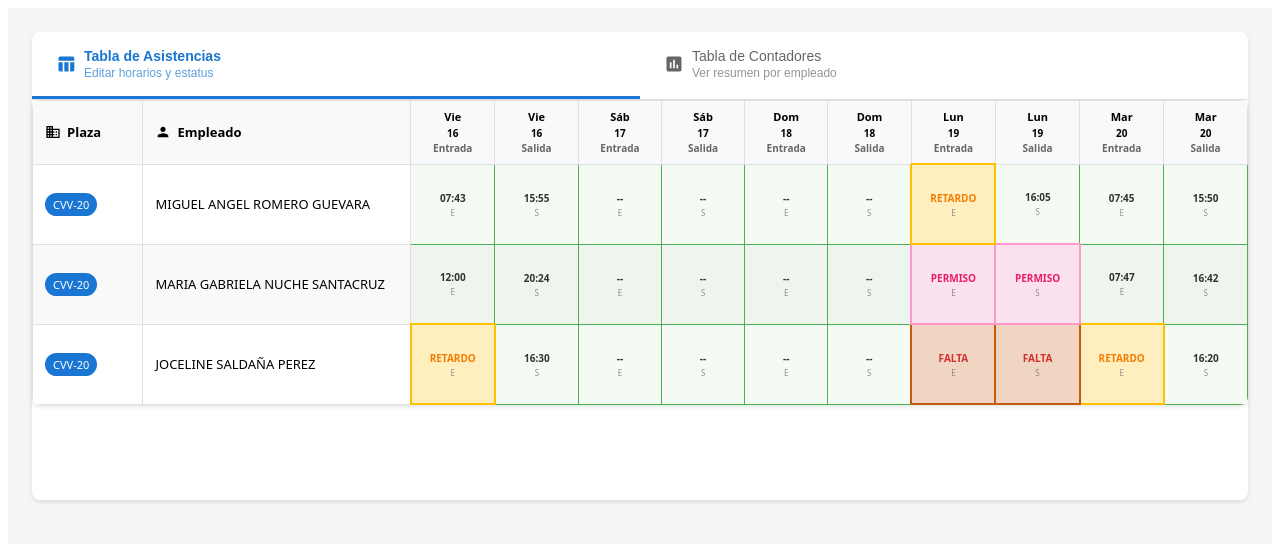
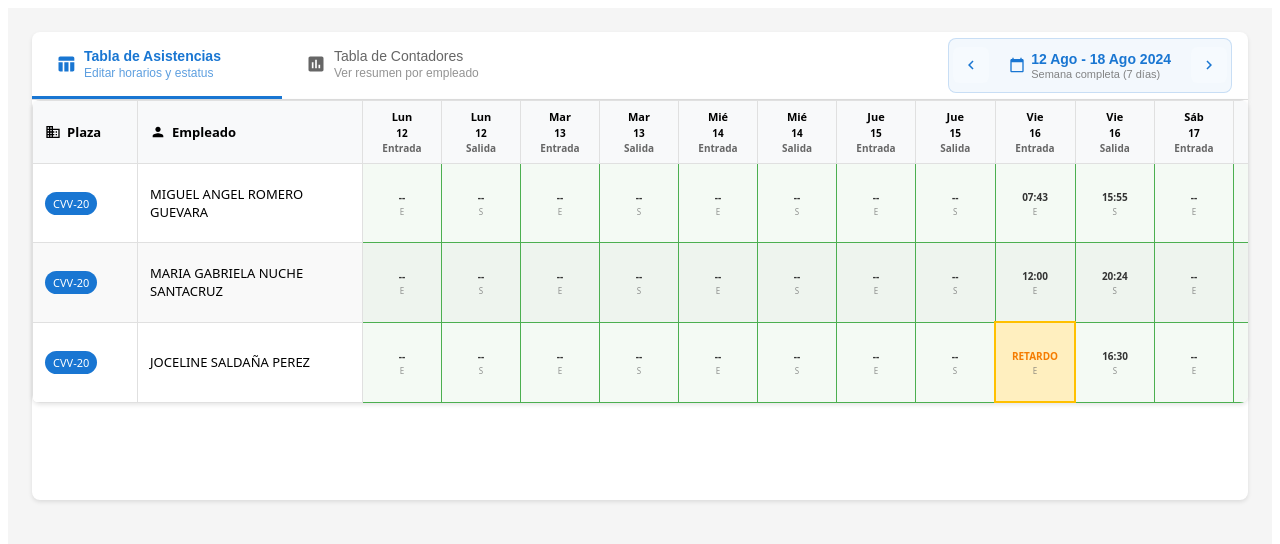
Before and after one commit to alejandro-rmz-gt/proposal-table-vfc-axv, a React (Vite) app: page / in a window 1280 px wide. Shown: the top 544 px of the page. Built offline with nearby package versions, Linux system fonts and the light colour scheme.

Commit message:
feat(datepicker): stable date picker

```diff
--- a/src/components/AttendanceSystemCVV.jsx
+++ b/src/components/AttendanceSystemCVV.jsx
@@ -1,14 +1,104 @@
 import React, { useState, useEffect } from "react";
 
-// ✅ Datos centralizados desde testData
+// Datos centralizados desde testData
 import { testData } from "../data/testData";
 
-// 🧩 Componentes de UI
+// Componentes de UI
 import { AttendanceTable } from "./ui/AttendanceTable";
 import { CountersTable } from "./ui/CountersTable";
 import { TabsContainer } from "./ui/TabsContainer";
 
-// 🛠 Función para transformar datos de asistencia a formato de horarios esperados
+// Utilidades para manejo de fechas
+const addDays = (date, days) => {
+  const result = new Date(date);
+  result.setDate(result.getDate() + days);
+  return result;
+};
+
+const formatDate = (date) => {
+  return date.toISOString().split("T")[0];
+};
+
+const formatDateDisplay = (date) => {
+  const months = [
+    "Ene",
+    "Feb",
+    "Mar",
+    "Abr",
+    "May",
+    "Jun",
+    "Jul",
+    "Ago",
+    "Sep",
+    "Oct",
+    "Nov",
+    "Dic",
+  ];
+  return `${date.getDate()} ${months[date.getMonth()]}`;
+};
+
+const getDayName = (date) => {
+  const days = ["Dom", "Lun", "Mar", "Mié", "Jue", "Vie", "Sáb"];
+  return days[date.getDay()];
+};
+
+// Generar una semana completa a partir de una fecha
+const generateWeekDays = (startDate) => {
+  const days = [];
+  for (let i = 0; i < 7; i++) {
+    const currentDate = addDays(startDate, i);
+    days.push({
+      fecha: currentDate.getDate().toString(),
+      dia: getDayName(currentDate),
+      fullDate: formatDate(currentDate),
+      month: formatDateDisplay(currentDate).split(" ")[1],
+      isWeekend: currentDate.getDay() === 0 || currentDate.getDay() === 6,
+    });
+  }
+  return days;
+};
+
+// Generar datos de empleados para una semana específica
+const generateWeekData = (startDate, allEmployees) => {
+  const weekDays = generateWeekDays(startDate);
+  const weekDates = weekDays.map((day) => day.fullDate);
+
+  return allEmployees.map((employee) => ({
+    ...employee,
+    records: weekDates.map((date) => {
+      // Buscar si existe un registro para esta fecha
+      const existingRecord = employee.records?.find(
+        (record) => record.date === date
+      );
+
+      if (existingRecord) {
+        return existingRecord;
+      }
+
+      // Si no existe, crear un registro vacío para fines de semana o días normales
+      const dayOfWeek = getDayName(new Date(date));
+      const isWeekend =
+        new Date(date).getDay() === 0 || new Date(date).getDay() === 6;
+
+      return {
+        date: date,
+        dayOfWeek: dayOfWeek,
+        entrada: {
+          time: isWeekend ? "--" : "--",
+          status: "normal",
+          originalTime: null,
+        },
+        salida: {
+          time: isWeekend ? "--" : "--",
+          status: "normal",
+          originalTime: null,
+        },
+      };
+    }),
+  }));
+};
+
+// Función para transformar datos de asistencia a formato de horarios esperados
 export const generateHorarios = (attendanceEmployees) => {
   const horarios = {};
 
@@ -33,14 +123,13 @@ export const generateHorarios = (attendanceEmployees) => {
       return `${entrada}/${salida}`;
     });
 
-    // ✅ Usar 'id' para ser consistente
     horarios[empleado.id] = horarioPorDia;
   });
 
   return horarios;
 };
 
-// 🔄 Helper para normalizar la estructura de empleados
+// Helper para normalizar la estructura de empleados
 const normalizeEmployeesData = (attendanceEmployees) => {
   return attendanceEmployees.map((emp) => ({
     id: emp.id,
@@ -49,7 +138,7 @@ const normalizeEmployeesData = (attendanceEmployees) => {
   }));
 };
 
-// 🎯 Función para inicializar los status de las celdas desde testData
+// Función para inicializar los status de las celdas desde datos de la semana
 const initializeCellStatuses = (attendanceEmployees) => {
   const statuses = {};
 
@@ -69,16 +158,65 @@ const initializeCellStatuses = (attendanceEmployees) => {
 };
 
 export const AttendanceSystemCVV = () => {
+  // Estado para la semana actual
+  const [currentWeekStart, setCurrentWeekStart] = useState(() => {
+    // Inicializar con la fecha de los datos de prueba (2024-08-16 es viernes)
+    // Vamos al lunes de esa semana (2024-08-12)
+    const testDate = new Date("2024-08-16");
+    const monday = new Date(testDate);
+    monday.setDate(testDate.getDate() - ((testDate.getDay() + 6) % 7));
+    return monday;
+  });
+
   const [cellStatuses, setCellStatuses] = useState({});
+  const [currentWeekData, setCurrentWeekData] = useState([]);
+  const [currentDays, setCurrentDays] = useState([]);
 
-  // ✅ Inicializar los status al cargar el componente
+  // Generar los datos de la semana actual
   useEffect(() => {
-    const initialStatuses = initializeCellStatuses(
+    const weekData = generateWeekData(
+      currentWeekStart,
       testData.attendanceData.employees
     );
+    const weekDays = generateWeekDays(currentWeekStart);
+
+    setCurrentWeekData(weekData);
+    setCurrentDays(weekDays);
+
+    // Inicializar los status de las celdas
+    const initialStatuses = initializeCellStatuses(weekData);
     setCellStatuses(initialStatuses);
-    console.log("🎯 Status iniciales:", initialStatuses);
-  }, []);
+
+    console.log("Semana generada:", {
+      start: formatDate(currentWeekStart),
+      end: formatDate(addDays(currentWeekStart, 6)),
+      days: weekDays,
+      employees: weekData,
+    });
+  }, [currentWeekStart]);
+
+  // Formatear el período actual para mostrar
+  const getCurrentWeekDisplay = () => {
+    const endDate = addDays(currentWeekStart, 6);
+    const startStr = formatDateDisplay(currentWeekStart);
+    const endStr = formatDateDisplay(endDate);
+    const year = currentWeekStart.getFullYear();
+
+    return `${startStr} - ${endStr} ${year}`;
+  };
+
+  // Manejar cambios de semana
+  const handleWeekChange = (action) => {
+    if (action === "previousWeek") {
+      setCurrentWeekStart(addDays(currentWeekStart, -7));
+    } else if (action === "nextWeek") {
+      setCurrentWeekStart(addDays(currentWeekStart, 7));
+    } else if (action === "customWeek") {
+      // Por ahora solo log, después implementaremos el modal
+      console.log("Abrir selector de semana personalizada");
+      // TODO: Implementar modal de selección de fecha
+    }
+  };
 
   const handleStatusChange = (employeeId, dayIndex, type, newStatus) => {
     const key = `${employeeId}-${dayIndex}-${type}`;
@@ -88,7 +226,7 @@ export const AttendanceSystemCVV = () => {
     }));
 
     console.log(
-      `✅ Cambio: Empleado ${employeeId}, Día ${dayIndex}, Tipo ${type}, Nuevo estatus: ${newStatus}`
+      `Cambio: Empleado ${employeeId}, Día ${dayIndex}, Tipo ${type}, Nuevo estatus: ${newStatus}`
     );
   };
 
@@ -97,28 +235,28 @@ export const AttendanceSystemCVV = () => {
     return cellStatuses[key] || "normal";
   };
 
-  // 📦 Datos procesados
-  const empleadosNormalizados = normalizeEmployeesData(
-    testData.attendanceData.employees
-  );
-  const dias = testData.days;
-  const horarios = generateHorarios(testData.attendanceData.employees);
+  // Datos procesados para la semana actual
+  const empleadosNormalizados = normalizeEmployeesData(currentWeekData);
+  const horarios = generateHorarios(currentWeekData);
 
-  // 🐛 Debug - verificar la estructura
-  console.log("🔍 Debug datos:");
-  console.log("Empleados normalizados:", empleadosNormalizados);
-  console.log("Horarios keys:", Object.keys(horarios));
-  console.log("Días:", dias);
-  console.log("Cell statuses:", cellStatuses);
+  console.log("Debug datos actuales:", {
+    weekStart: formatDate(currentWeekStart),
+    days: currentDays,
+    employees: empleadosNormalizados.length,
+    cellStatuses: Object.keys(cellStatuses).length,
+  });
 
   return (
     <div style={styleMainContainer}>
-      {/* Container de tabs */}
-      <TabsContainer>
+      {/* Container de tabs con selector de semana */}
+      <TabsContainer
+        currentWeek={getCurrentWeekDisplay()}
+        onWeekChange={handleWeekChange}
+      >
         {/* TAB 1 - Asistencia */}
         <AttendanceTable
           empleados={empleadosNormalizados}
-          dias={dias}
+          dias={currentDays}
           horarios={horarios}
           cellStatuses={cellStatuses}
           onStatusChange={handleStatusChange}
@@ -129,7 +267,7 @@ export const AttendanceSystemCVV = () => {
         <CountersTable
           empleados={empleadosNormalizados}
           cellStatuses={cellStatuses}
-          dias={dias}
+          dias={currentDays}
         />
       </TabsContainer>
     </div>
--- a/src/components/ui/TabsContainer.jsx
+++ b/src/components/ui/TabsContainer.jsx
@@ -1,8 +1,13 @@
-// components/ui/TabsContainer.jsx
 import React, { useState } from "react";
-import { TableChart, Assessment } from "@mui/icons-material";
+import {
+  TableChart,
+  Assessment,
+  CalendarToday,
+  ChevronLeft,
+  ChevronRight,
+} from "@mui/icons-material";
 
-export const TabsContainer = ({ children }) => {
+export const TabsContainer = ({ children, currentWeek, onWeekChange }) => {
   const [activeTab, setActiveTab] = useState(0);
 
   const tabs = [
@@ -20,11 +25,31 @@ export const TabsContainer = ({ children }) => {
     },
   ];
 
+  const handlePreviousWeek = () => {
+    if (onWeekChange) {
+      onWeekChange("previousWeek");
+    }
+  };
+
+  const handleNextWeek = () => {
+    if (onWeekChange) {
+      onWeekChange("nextWeek");
+    }
+  };
+
+  const handleCustomWeek = () => {
+    if (onWeekChange) {
+      onWeekChange("customWeek");
+    }
+  };
+
   return (
     <div>
-      {/* Navegación de tabs */}
+      {/* Navegación de tabs con selector de fechas */}
       <div style={styleHeader}>
         <div style={styleBorder}>
+          {/* Tabs del lado izquierdo */}
+          <div style={styleTabsContainer}>
             {tabs.map((tab) => {
               const IconComponent = tab.icon;
               const isActive = activeTab === tab.id;
@@ -63,6 +88,60 @@ export const TabsContainer = ({ children }) => {
               );
             })}
           </div>
+
+          {/* Selector de semanas del lado derecho */}
+          <div style={styleDateSelectorContainer}>
+            <div style={styleDateSelector}>
+              <button
+                style={styleDateNavButton}
+                onClick={handlePreviousWeek}
+                title="Semana anterior"
+                onMouseEnter={(e) => {
+                  e.target.style.backgroundColor = "rgba(25, 118, 210, 0.1)";
+                }}
+                onMouseLeave={(e) => {
+                  e.target.style.backgroundColor = "rgba(255, 255, 255, 0.2)";
+                }}
+              >
+                <ChevronLeft sx={{ fontSize: 18 }} />
+              </button>
+
+              <button
+                style={styleDateDisplay}
+                onClick={handleCustomWeek}
+                title="Seleccionar semana personalizada"
+                onMouseEnter={(e) => {
+                  e.target.style.backgroundColor = "rgba(25, 118, 210, 0.1)";
+                }}
+                onMouseLeave={(e) => {
+                  e.target.style.backgroundColor = "transparent";
+                }}
+              >
+                <CalendarToday sx={{ fontSize: 16, marginRight: "6px" }} />
+                <div style={styleDateText}>
+                  <div style={styleDateRange}>
+                    {currentWeek || "16 - 22 Agosto 2024"}
+                  </div>
+                  <div style={styleDateSubtext}>Semana completa (7 días)</div>
+                </div>
+              </button>
+
+              <button
+                style={styleDateNavButton}
+                onClick={handleNextWeek}
+                title="Semana siguiente"
+                onMouseEnter={(e) => {
+                  e.target.style.backgroundColor = "rgba(25, 118, 210, 0.1)";
+                }}
+                onMouseLeave={(e) => {
+                  e.target.style.backgroundColor = "rgba(255, 255, 255, 0.2)";
+                }}
+              >
+                <ChevronRight sx={{ fontSize: 18 }} />
+              </button>
+            </div>
+          </div>
+        </div>
       </div>
 
       {/* Contenido de la tab activa */}
@@ -80,7 +159,15 @@ const styleHeader = {
 
 const styleBorder = {
   display: "flex",
+  justifyContent: "space-between",
+  alignItems: "center",
   borderBottom: "1px solid #e0e0e0",
+  paddingRight: "16px",
+};
+
+const styleTabsContainer = {
+  display: "flex",
+  flex: 1,
 };
 
 const styleTabButton = {
@@ -95,6 +182,7 @@ const styleTabButton = {
   fontSize: "14px",
   transition: "all 0.2s ease",
   borderRadius: "8px 8px 0 0",
+  maxWidth: "250px",
 };
 
 const styleTabTextContainer = {
@@ -108,6 +196,69 @@ const styleTabDescription = {
   marginTop: "2px",
 };
 
+const styleDateSelectorContainer = {
+  display: "flex",
+  alignItems: "center",
+  minWidth: "300px",
+  justifyContent: "flex-end",
+};
+
+const styleDateSelector = {
+  display: "flex",
+  alignItems: "center",
+  gap: "8px",
+  backgroundColor: "rgba(25, 118, 210, 0.05)",
+  borderRadius: "8px",
+  padding: "4px",
+  border: "1px solid rgba(25, 118, 210, 0.2)",
+};
+
+const styleDateNavButton = {
+  background: "rgba(255, 255, 255, 0.2)",
+  border: "none",
+  borderRadius: "6px",
+  padding: "8px",
+  cursor: "pointer",
+  display: "flex",
+  alignItems: "center",
+  justifyContent: "center",
+  color: "#1976d2",
+  transition: "all 0.2s ease",
+  minWidth: "36px",
+  height: "36px",
+};
+
+const styleDateDisplay = {
+  background: "transparent",
+  border: "none",
+  borderRadius: "6px",
+  padding: "8px 12px",
+  cursor: "pointer",
+  display: "flex",
+  alignItems: "center",
+  color: "#1976d2",
+  transition: "all 0.2s ease",
+  minWidth: "180px",
+};
+
+const styleDateText = {
+  textAlign: "left",
+};
+
+const styleDateRange = {
+  fontSize: "14px",
+  fontWeight: "600",
+  color: "#1976d2",
+  lineHeight: "1.2",
+};
+
+const styleDateSubtext = {
+  fontSize: "11px",
+  color: "#666",
+  opacity: 0.8,
+  marginTop: "1px",
+};
+
 const styleTabContent = {
   backgroundColor: "white",
   borderRadius: "0 0 8px 8px",
```
Lines whose indentation alone changed are shown as unchanged.
